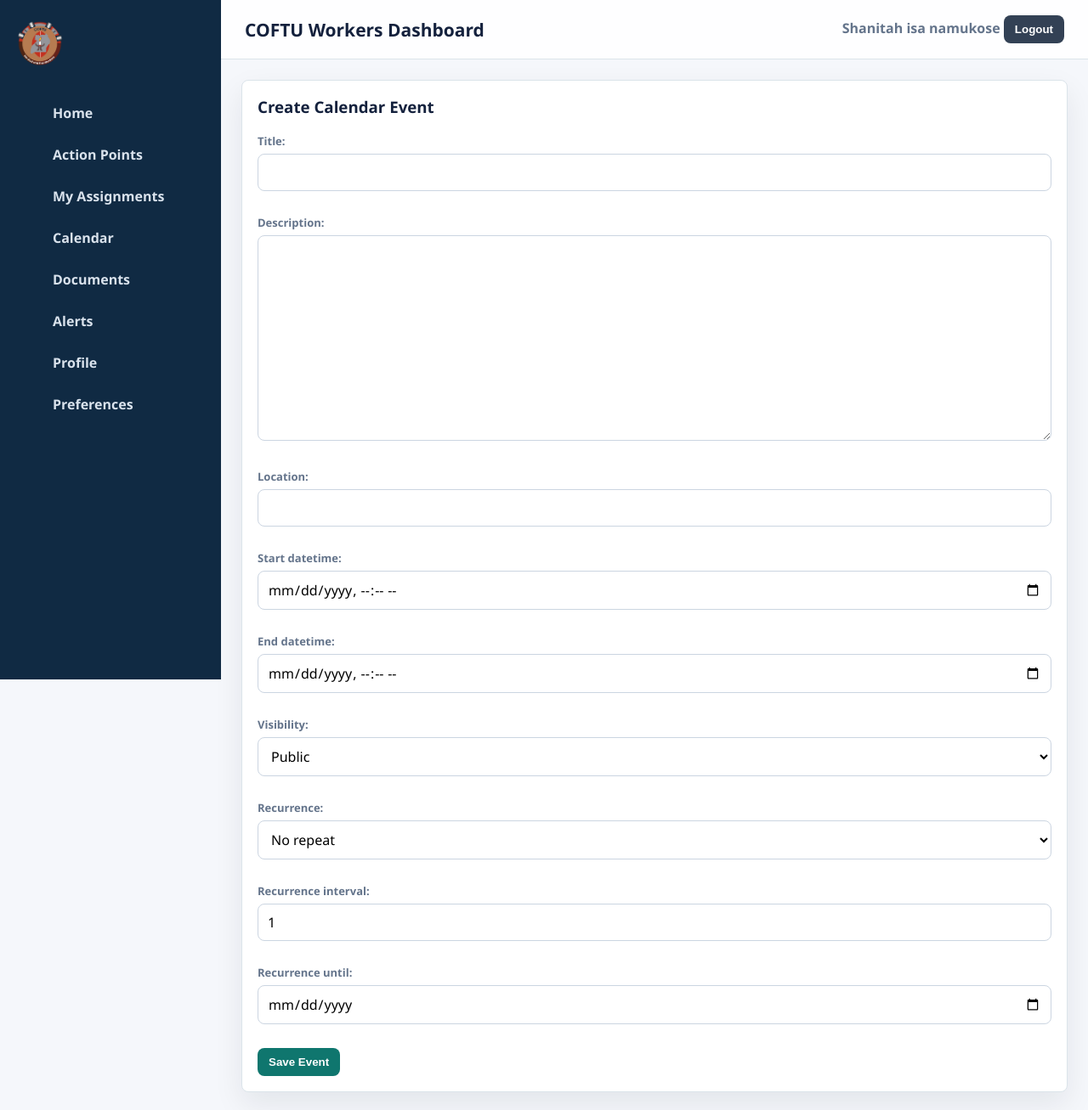
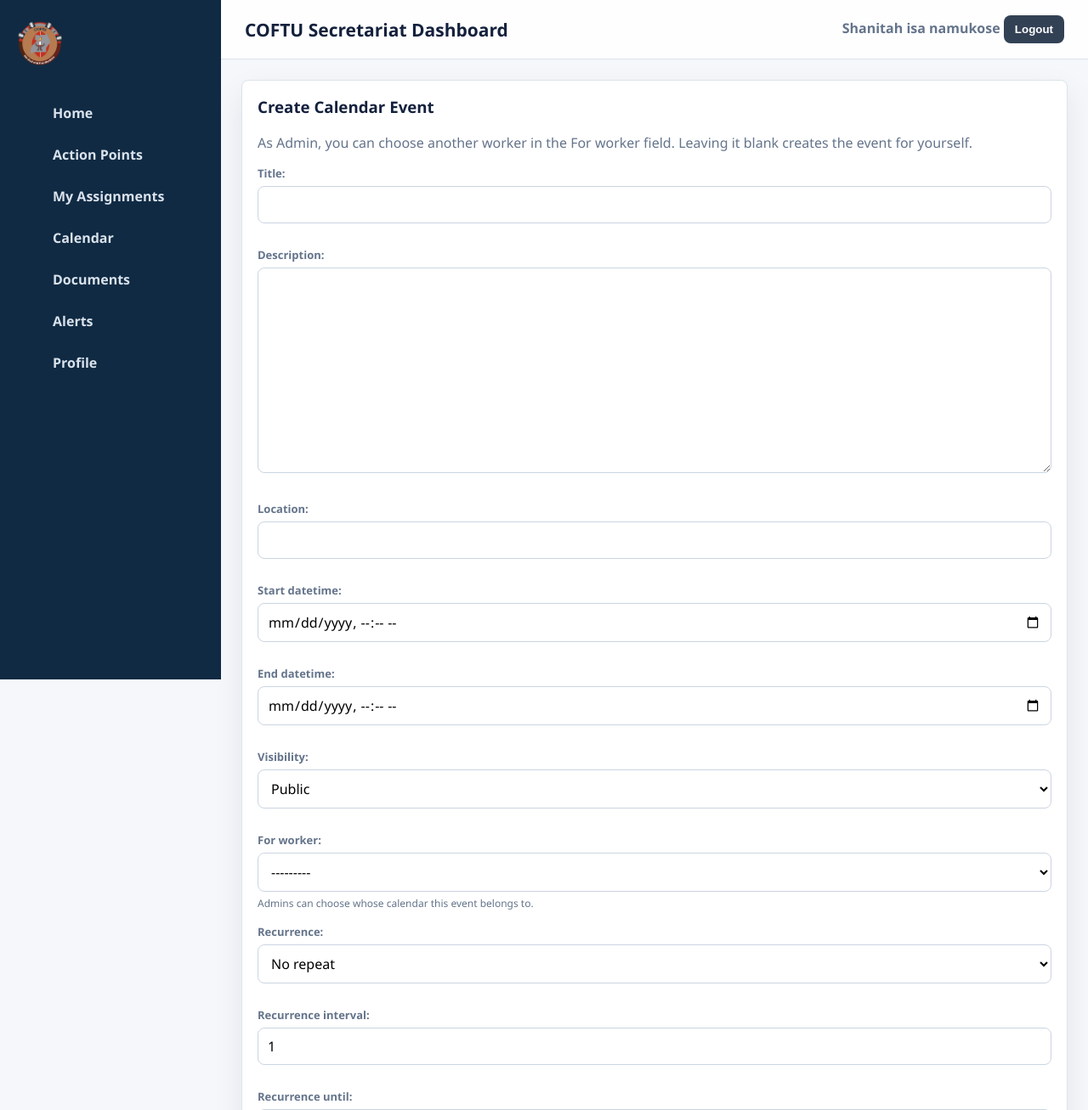
Before and after one commit to Shanitahisa/workers_dashboard, a Django app: page /calendar/create/ in a window 1280 px wide. Shown: the top 1307 px of the page at 85% size. Run offline with Django 5.2, Linux system fonts and the light colour scheme; a user stored in the database is signed in; data comes from the database, SQL or seed files in the repository; both versions use the stored data as it was after the commit.

Commit message:
access control

```diff
--- a/dashboard/dashapp/forms.py
+++ b/dashboard/dashapp/forms.py
@@ -84,6 +84,21 @@ class CommentForm(forms.ModelForm):
 
 
 class CalendarEventForm(forms.ModelForm):
+    owner = forms.ModelChoiceField(
+        queryset=WorkerUser.objects.filter(is_active=True).order_by('first_name', 'last_name', 'username'),
+        required=False,
+        label='For worker',
+        help_text='Admins can choose whose calendar this event belongs to.',
+    )
+
+    def __init__(self, *args, current_user=None, **kwargs):
+        super().__init__(*args, **kwargs)
+        self.current_user = current_user
+        if not current_user or not (
+            current_user.is_superuser or current_user.position == WorkerUser.POSITION_ADMIN
+        ):
+            self.fields.pop('owner')
+
     class Meta:
         model = CalendarEvent
         fields = [
@@ -93,6 +108,7 @@ class CalendarEventForm(forms.ModelForm):
             'start_datetime',
             'end_datetime',
             'visibility',
+            'owner',
             'recurrence',
             'recurrence_interval',
             'recurrence_until',
@@ -109,6 +125,7 @@ class CalendarEventForm(forms.ModelForm):
         end_datetime = cleaned_data.get('end_datetime')
         recurrence = cleaned_data.get('recurrence')
         recurrence_until = cleaned_data.get('recurrence_until')
+        owner = cleaned_data.get('owner')
 
         if start_datetime and end_datetime and end_datetime <= start_datetime:
             raise forms.ValidationError('Event end time must be after start time.')
@@ -116,6 +133,8 @@ class CalendarEventForm(forms.ModelForm):
         if recurrence and recurrence != CalendarEvent.RECURRENCE_NONE and recurrence_until and start_datetime:
             if recurrence_until < start_datetime.date():
                 raise forms.ValidationError('Recurrence end date cannot be before start date.')
+        if 'owner' in self.fields and not owner:
+            cleaned_data['owner'] = self.current_user
 
         return cleaned_data
 
@@ -151,4 +170,14 @@ class UploadedDocumentForm(forms.ModelForm):
 class WorkerProfileForm(forms.ModelForm):
     class Meta:
         model = WorkerUser
-        fields = ['first_name', 'last_name', 'email', 'phone', 'position', 'department']
+        fields = ['first_name', 'last_name', 'email', 'phone', 'position', 'position_other', 'department']
+
+    def clean(self):
+        cleaned_data = super().clean()
+        position = cleaned_data.get('position')
+        position_other = cleaned_data.get('position_other')
+        if position == WorkerUser.POSITION_OTHER and not position_other:
+            raise ValidationError('Please mention the post when selecting Other.')
+        if position != WorkerUser.POSITION_OTHER:
+            cleaned_data['position_other'] = ''
+        return cleaned_data
--- a/dashboard/dashapp/permissions.py
+++ b/dashboard/dashapp/permissions.py
@@ -13,9 +13,15 @@ def in_group(user, group_name):
 
 
 def can_manage_action_points(user):
-    return user.is_authenticated and (
-        user.is_superuser or in_group(user, 'Admin') or in_group(user, 'Manager')
-    )
+    if not user.is_authenticated:
+        return False
+    return user.is_superuser or user.position in ('admin', 'ict_assistant')
+
+
+def can_create_events_for_others(user):
+    if not user.is_authenticated:
+        return False
+    return user.is_superuser or user.position == 'admin'
 
 
 def can_update_assignment(user, assignment):
--- a/dashboard/dashapp/templates/dashapp/action_points/list.html
+++ b/dashboard/dashapp/templates/dashapp/action_points/list.html
@@ -19,7 +19,9 @@
         </div>
         <button class="btn" type="submit">Filter</button>
     </form>
-    <p><a class="btn" href="{% url 'dashapp:action_point_create' %}">Create Action Point</a></p>
+    {% if can_manage %}
+        <p><a class="btn" href="{% url 'dashapp:action_point_create' %}">Create Action Point</a></p>
+    {% endif %}
     <table>
         <tr><th>Title</th><th>Status</th><th>Priority</th><th>Due</th></tr>
         {% for item in page_obj %}
--- a/dashboard/dashapp/templates/dashapp/base.html
+++ b/dashboard/dashapp/templates/dashapp/base.html
@@ -343,14 +343,14 @@
             <a href="{% url 'dashapp:document_list' %}"><span class="icon"></span> Documents</a>
             <a href="{% url 'dashapp:alert_list' %}"><span class="icon"></span> Alerts</a>
             <a href="{% url 'dashapp:profile' %}"><span class="icon"></span> Profile</a>
-            <a href="{% url 'dashapp:notification_preferences' %}"><span class="icon"></span> Preferences</a>
+            <!-- <a href="{% url 'dashapp:notification_preferences' %}"><span class="icon"></span> Preferences</a> -->
         </nav>
     </aside>
     <div class="content">
         <header class="topbar">
             <div class="topbar-title">
                 <button class="menu-toggle" type="button" aria-controls="sidebar" aria-expanded="false" aria-label="Open menu"><span></span></button>
-                <h1>COFTU Workers Dashboard</h1>
+                <h1>COFTU Secretariat Dashboard</h1>
             </div>
             <div>
                 {% if user.is_authenticated %}
--- a/dashboard/dashapp/templates/dashapp/calendar/form.html
+++ b/dashboard/dashapp/templates/dashapp/calendar/form.html
@@ -3,6 +3,11 @@
 {% block content %}
 <div class="card">
     <h3>Create Calendar Event</h3>
+    {% if can_create_for_others %}
+        <p class="muted">As Admin, you can choose another worker in the For worker field. Leaving it blank creates the event for yourself.</p>
+    {% else %}
+        <p class="muted">This event will be created for your own calendar.</p>
+    {% endif %}
     <form method="post">
         {% csrf_token %}
         {{ form.as_p }}
--- a/dashboard/dashapp/templates/dashapp/calendar/list.html
+++ b/dashboard/dashapp/templates/dashapp/calendar/list.html
@@ -5,12 +5,12 @@
     <div class="section-title">
         <div>
             <h3>{{ month_label }}</h3>
-            <p class="muted">Public events are visible to everyone. Private events stay with the creator.</p>
+            <p class="muted">Public events are visible to everyone. Private events stay with the owner and creator.</p>
         </div>
         <div>
             <a class="btn secondary" href="{% url 'dashapp:calendar' %}?month={{ previous_month|date:'Y-m' }}">Previous</a>
             <a class="btn secondary" href="{% url 'dashapp:calendar' %}?month={{ next_month|date:'Y-m' }}">Next</a>
-            {% if can_manage %}
+            {% if can_create_event %}
                 <a class="btn" href="{% url 'dashapp:calendar_event_create' %}">Create Event</a>
             {% endif %}
         </div>
--- a/dashboard/dashapp/templates/dashapp/dashboard.html
+++ b/dashboard/dashapp/templates/dashapp/dashboard.html
@@ -3,7 +3,7 @@
 {% block content %}
 <div class="hero">
     <h2>This Week: {{ week_start }} to {{ week_end }}</h2>
-    <p>Track assignments, meetings, alerts, and shared records from one secure workspace.</p>
+    <p>Track assignments, meetings, alerts, and shared records .</p>
 </div>
 <div class="metric-row">
     <div class="metric">
--- a/dashboard/dashapp/templates/dashapp/profile/detail.html
+++ b/dashboard/dashapp/templates/dashapp/profile/detail.html
@@ -17,7 +17,7 @@
         </div>
         <div>
             <p><strong>Phone</strong><br>{{ user.phone }}</p>
-            <p><strong>Position</strong><br>{{ user.position }}</p>
+            <p><strong>Position</strong><br>{{ user.get_position_display }}{% if user.position_other %}: {{ user.position_other }}{% endif %}</p>
             <p><strong>Department</strong><br>{{ user.get_department_display }}</p>
         </div>
     </div>
--- a/dashboard/dashapp/views.py
+++ b/dashboard/dashapp/views.py
@@ -38,7 +38,7 @@ from .models import (
 	ProgressUpdate,
 	UploadedDocument,
 )
-from .permissions import can_manage_action_points, can_update_assignment, can_view_document
+from .permissions import can_create_events_for_others, can_manage_action_points, can_update_assignment, can_view_document
 from .services.notifications import create_notification
 from .utils.recurrence import expand_events_for_range
 
@@ -86,7 +86,7 @@ def dashboard_home(request):
 		action_points = ActionPoint.objects.filter(assignments__assignee=request.user).distinct()
 
 	events = CalendarEvent.objects.filter(
-		Q(visibility=CalendarEvent.VISIBILITY_PUBLIC) | Q(created_by=request.user)
+		Q(visibility=CalendarEvent.VISIBILITY_PUBLIC) | Q(created_by=request.user) | Q(owner=request.user)
 	)
 	expanded_events = expand_events_for_range(events, now, now + timedelta(days=14))
 	unread_alerts = Notification.objects.filter(recipient=request.user, is_read=False).count()
@@ -137,6 +137,7 @@ def action_point_list(request):
 			'query': query,
 			'status': status,
 			'status_choices': ActionPoint.STATUS_CHOICES,
+			'can_manage': can_manage_action_points(request.user),
 		},
 	)
 
@@ -314,7 +315,7 @@ def calendar_view(request):
 	start_datetime = timezone.make_aware(datetime.combine(weeks[0][0], time.min))
 	end_datetime = timezone.make_aware(datetime.combine(weeks[-1][-1], time.max))
 	events = CalendarEvent.objects.filter(
-		Q(visibility=CalendarEvent.VISIBILITY_PUBLIC) | Q(created_by=request.user)
+		Q(visibility=CalendarEvent.VISIBILITY_PUBLIC) | Q(created_by=request.user) | Q(owner=request.user)
 	)
 	expanded_events = expand_events_for_range(events, start_datetime, end_datetime)
 	events_by_day = {}
@@ -344,20 +345,18 @@ def calendar_view(request):
 			'month_label': f'{month_name[month]} {year}',
 			'previous_month': previous_month,
 			'next_month': next_month,
-			'can_manage': can_manage_action_points(request.user),
+			'can_create_event': True,
 		},
 	)
 
 
 @login_required
 def calendar_event_create(request):
-	if not can_manage_action_points(request.user):
-		return HttpResponseForbidden('Not allowed')
-
-	form = CalendarEventForm(request.POST or None)
+	form = CalendarEventForm(request.POST or None, current_user=request.user)
 	if request.method == 'POST' and form.is_valid():
 		event = form.save(commit=False)
 		event.created_by = request.user
+		event.owner = form.cleaned_data.get('owner') or request.user
 		event.save()
 		if event.visibility == CalendarEvent.VISIBILITY_PUBLIC:
 			user_model = get_user_model()
@@ -369,10 +368,25 @@ def calendar_event_create(request):
 					kind=Notification.KIND_EVENT,
 					event=event,
 				)
+		elif event.owner_id != request.user.id:
+			create_notification(
+				recipient=event.owner,
+				title='New private calendar event',
+				message=f'{request.user.username} added {event.title} to your calendar.',
+				kind=Notification.KIND_EVENT,
+				event=event,
+			)
 		messages.success(request, 'Calendar event created.')
 		return redirect('dashapp:calendar')
 
-	return render(request, 'dashapp/calendar/form.html', {'form': form})
+	return render(
+		request,
+		'dashapp/calendar/form.html',
+		{
+			'form': form,
+			'can_create_for_others': can_create_events_for_others(request.user),
+		},
+	)
 
 
 @login_required
```
Also changed, not shown: dashboard/dashapp/admin.py (+7 -7 lines), dashboard/dashapp/models.py (+30 -1 lines), dashboard/dashapp/migrations/0007_workeruser_position_choices.py (added), dashboard/dashapp/migrations/0008_alter_notification_kind.py (added), dashboard/dashapp/migrations/0009_calendarevent_owner.py (added), dashboard/db.sqlite3.
